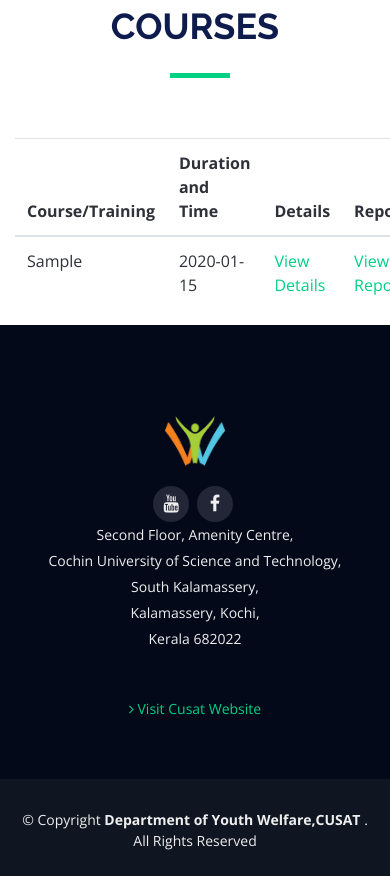
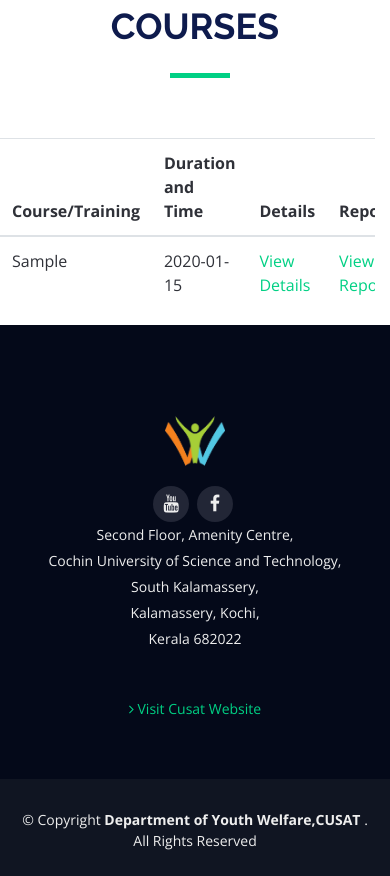
Before and after one commit to VarshaShaheen/youth-welfare-cusat, a Django app: page /academics/courses in a window 390 px wide; the page is wider, and only the part inside the window is pictured. Shown: the part 70-946 px from the top of that part. Run offline with Django 5.2, Linux system fonts and the light colour scheme; tables that the repository leaves empty hold one stand-in row (values such as "Sample post"); some libraries are stand-ins or nearby versions.

Commit message:
mobile view fixed

```diff
--- a/static/app/css/style.css
+++ b/static/app/css/style.css
@@ -52,8 +52,11 @@ h6 {
   padding: 0;
   color: #0e1b4d;
 }
-
-
+/* CSS to make the table scrollable on mobile */
+.scrollable-table {
+    overflow-x: auto;
+    -webkit-overflow-scrolling: touch;
+}
 .main-page {
   margin-top: 70px;
 }
@@ -1715,6 +1718,10 @@ body.mobile-nav-active #mobile-nav-toggle {
   #faq #faq-list i {
     top: 13px;
   }
+  .scrollable-table {
+        margin-left: -15px;
+        margin-right: -15px;
+    }
 }
 
 @media (max-width: 767px) {
--- a/templates/app/academics/courses.html
+++ b/templates/app/academics/courses.html
@@ -4,7 +4,7 @@
     <div class="section-header" style="margin-top: 75px">
         <h2>Courses</h2>
     </div>
-    <div class="container">
+    <div class="container scrollable-table">
         <table class="table">
             <thead>
             <tr>
--- a/templates/app/academics/research.html
+++ b/templates/app/academics/research.html
@@ -4,7 +4,7 @@
     <div class="section-header" style="margin-top: 75px">
         <h2>Research</h2>
     </div>
-    <div class="container">
+    <div class="container scrollable-table">
         <table class="table">
             <thead>
             <tr>
```
Also changed, not shown: templates/app/programme/current_program.html (+6 -1 lines).
